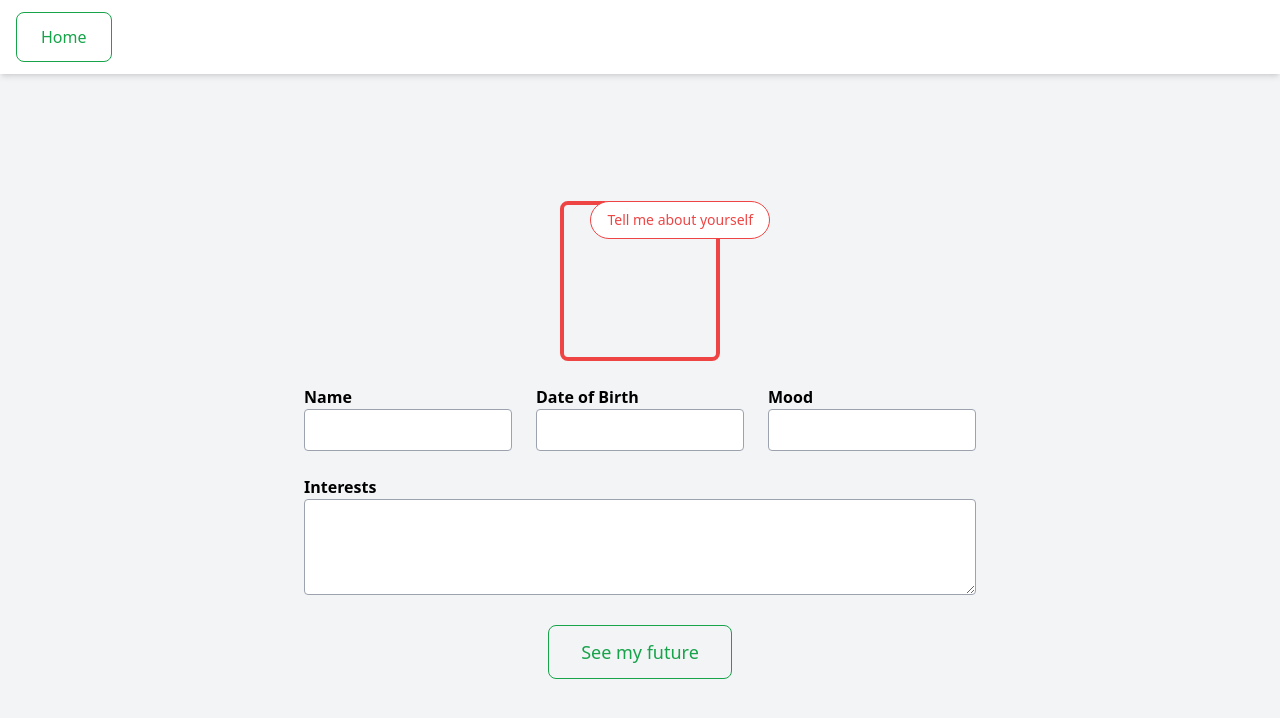
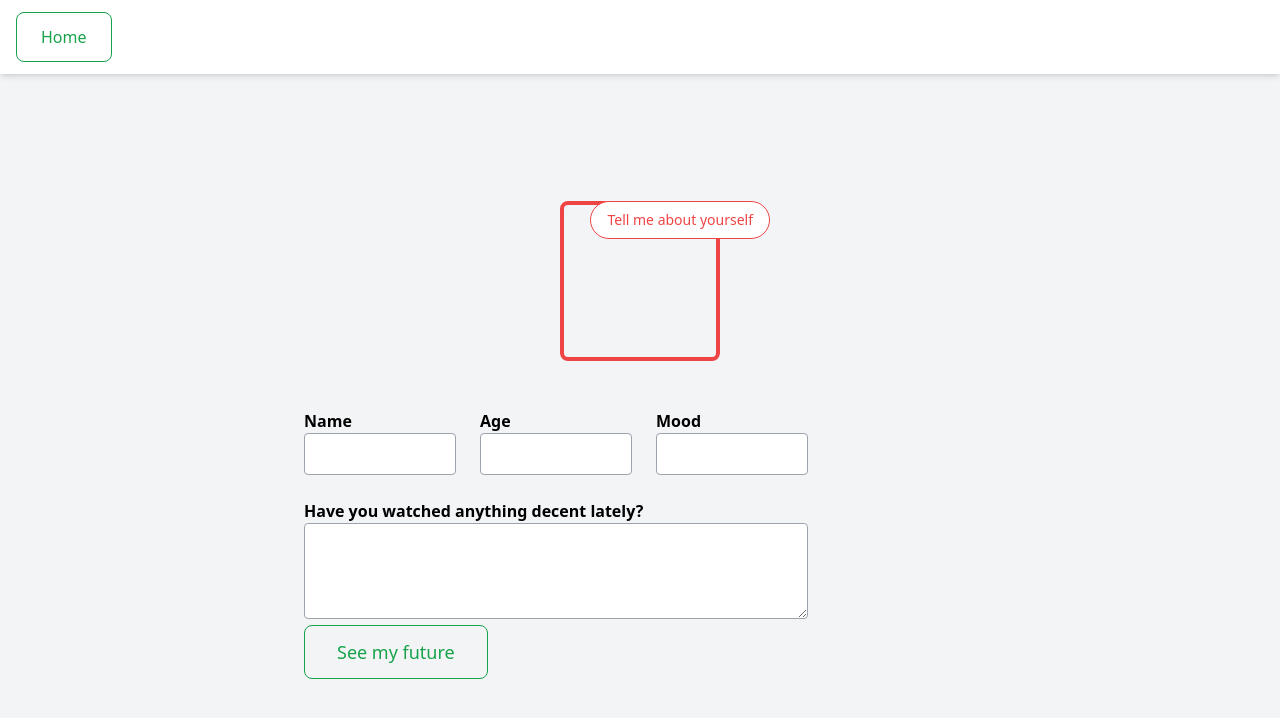
Before and after one commit to fac-31/Pro0217-MyTarotation, a website: page public/new-fortune.html in a window 1280 px wide. Drawn offline with nearby package versions, Linux system fonts and the light colour scheme; no server answers.

Commit message:
formalised form. began to create submit logic and connection to openAI call

```diff
--- a/public/new-fortune.html
+++ b/public/new-fortune.html
@@ -26,29 +26,28 @@
             </div>
         </div>
 
+        <form class="mt-6" action="/fortunes/new" method="post">
 
         <div class="grid grid-cols-3 gap-6 mt-6 w-3/4 max-w-2xl">
             <div class="flex flex-col">
-                <label class="font-semibold">Name</label>
-                <input type="text" class="border border-gray-400 p-2 rounded w-full">
+                <label class="font-semibold" for="age">Name</label>
+                <input type="text" name="name" id="name" class="border border-gray-400 p-2 rounded w-full">
             </div>
             <div class="flex flex-col">
-                <label class="font-semibold">Date of Birth</label>
-                <input type="text" class="border border-gray-400 p-2 rounded w-full">
+                <label class="font-semibold" for="age">Age</label>
+                <input type="text" name="age" id="age" class="border border-gray-400 p-2 rounded w-full">
             </div>
             <div class="flex flex-col">
-                <label class="font-semibold">Mood</label>
-                <input type="text" class="border border-gray-400 p-2 rounded w-full">
+                <label class="font-semibold" for="mood">Mood</label>
+                <input type="text" name="mood" id="mood" class="border border-gray-400 p-2 rounded w-full">
             </div>
         </div>
 
         <div class="mt-6 w-3/4 max-w-2xl">
-            <label class="block font-semibold">Interests</label>
-            <textarea class="w-full border border-gray-400 p-3 rounded h-24"></textarea>
+            <label class="block font-semibold" for="recentWatch">Have you watched anything decent lately?</label>
+            <textarea name="recentWatch" id="recentWatch" class="w-full border border-gray-400 p-3 rounded h-24"></textarea>
         </div>
 
-
-        <form class="mt-6" action="/fortunes/new" method="post">
             <button class="border border-green-600 text-green-600 px-8 py-3 rounded-lg text-lg">See my future</button>
         </form>
     </div>
```
